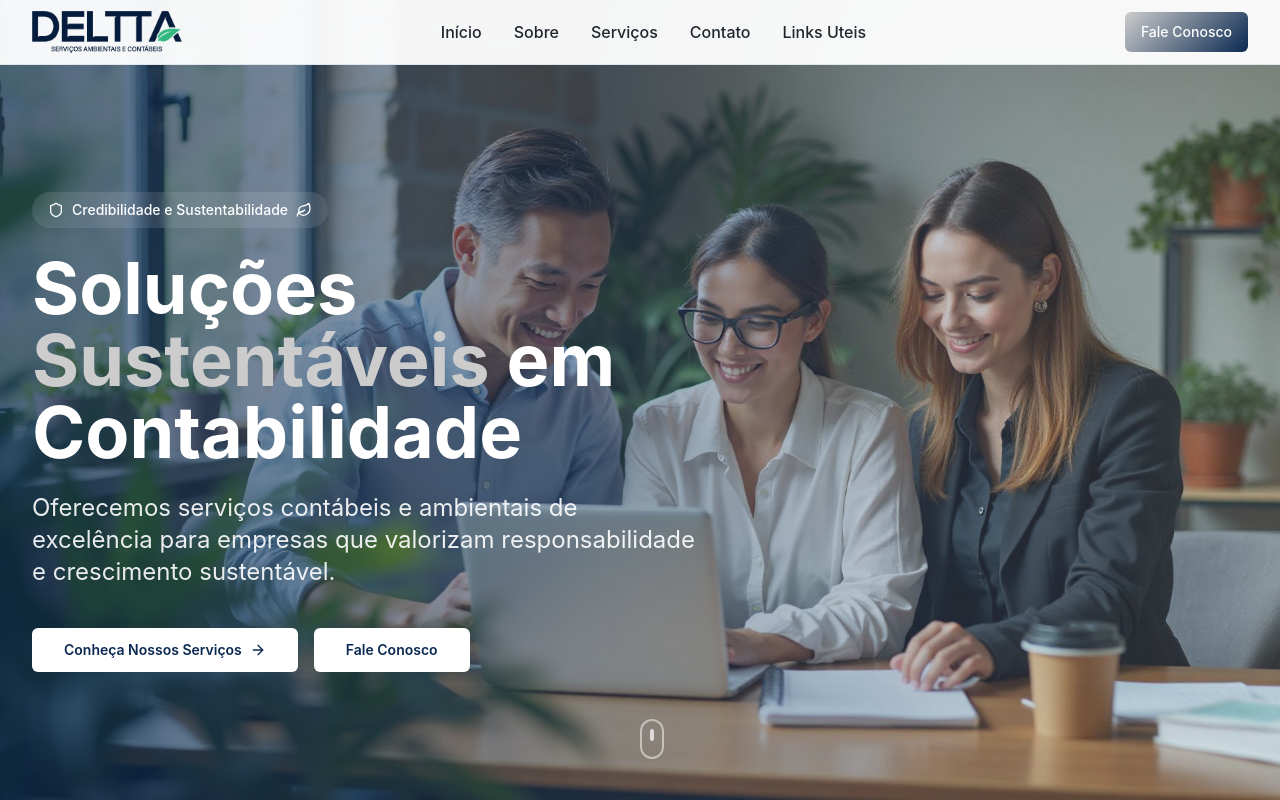
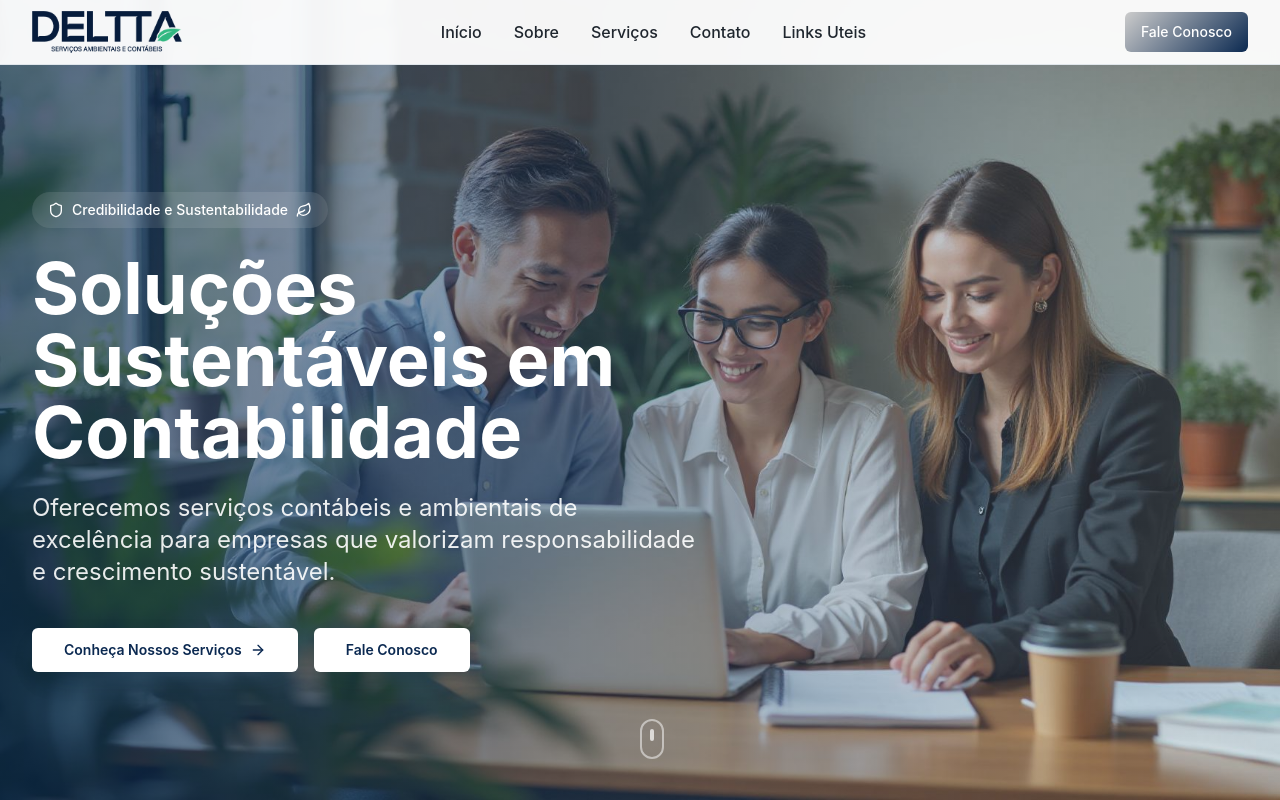
Before and after one commit to svitordev/deltta, a Next.js app: page / in a window 1280 px wide. Shown: the top 800 px of the page. Built offline with nearby package versions, Linux system fonts and the light colour scheme.

Commit message:
alterado titulo da heroSection para ficar branco tudo

```diff
--- a/src/components/sections/HeroSection.jsx
+++ b/src/components/sections/HeroSection.jsx
@@ -33,7 +33,7 @@ export function HeroSection() {
 
             {/* Main Heading */}
             <h1 className="text-4xl md:text-6xl lg:text-7xl font-bold text-white leading-tight">
-              Soluções <span className="text-secondary">Sustentáveis</span> em
+              Soluções Sustentáveis em
               Contabilidade
             </h1>
 
```
